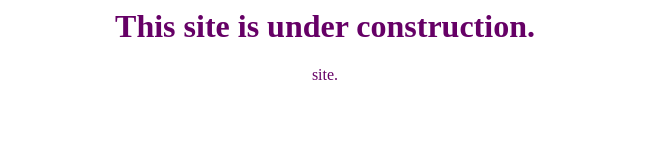
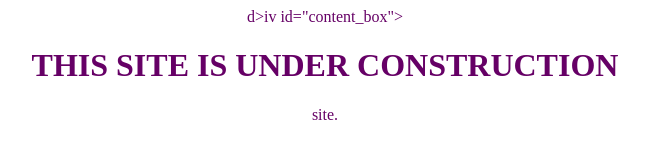
Before and after one commit to ZoeDoucette/ZoeDoucette, a plain HTML site: page index.html in a window 1280 px wide. Shown: the whole page, without its empty margins (315-962 px from the left). Drawn offline with Linux system fonts and the light colour scheme.

Commit message:
Update index.html

```diff
--- a/index.html
+++ b/index.html
@@ -1,7 +1,21 @@
 <html>
   <title> First try at coding </title>
+  <head></head>
   <body>
-    <h1> <b> This site is under construction.</b> </h1>
+    <div class ="main-container">
+      <div id="page" class-"single">
+        <article class ="article">
+          d>iv id="content_box">
+          <p class="nocomments"></p>
+
+
+
+
+          </div>
+          </article>
+      </div>
+    </div>
+    <h1> <b> THIS SITE IS UNDER CONSTRUCTION</b> </h1>
     <p>
     <span style="font-weight 400;>
     I'm learning how to code, you will have to come back some other time. In the meantime go check out my projects on this other
```
